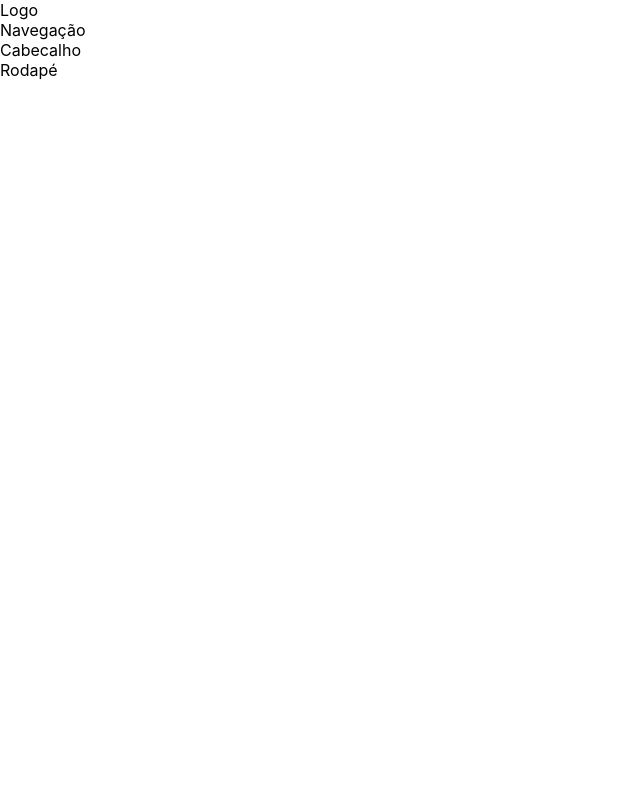
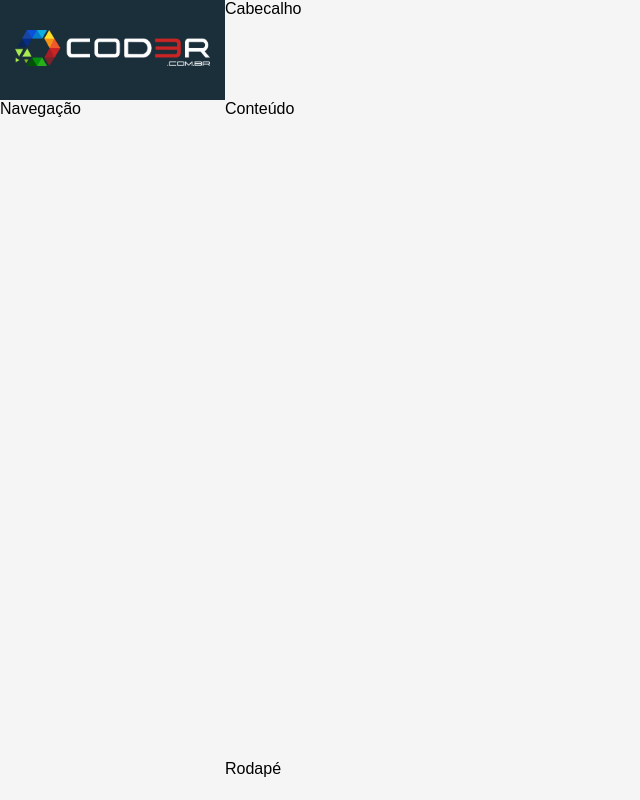
Before and after one commit to silvaagnaldo/webModerna, a React (Create React App) app in the folder Fundamentos/react/crud/frontend/: page / in a window 1280 px wide. Shown: the whole page, without its empty margins (0-640 px from the left). Built offline with nearby package versions, Linux system fonts and the light colour scheme.

Commit message:
update2 -cadastro

```diff
--- a/Fundamentos/react/crud/frontend/src/components/template/Logo.css
+++ b/Fundamentos/react/crud/frontend/src/components/template/Logo.css
@@ -0,0 +1,11 @@
+aside.logo {
+    background-color: var(--bg-dark);
+    display: flex;
+    justify-content: center;
+    align-items: center;
+}
+
+aside.logo img {
+    padding: 0px 15px;
+    width: 100%;
+}
--- a/Fundamentos/react/crud/frontend/src/components/template/Logo.jsx
+++ b/Fundamentos/react/crud/frontend/src/components/template/Logo.jsx
@@ -1,8 +1,11 @@
 import './Logo.css'
+import logo from '../../assets/imgs/logo.png'
 import React from 'react'
 
 // eslint-disable-next-line import/no-anonymous-default-export
 export default props =>
     <aside className='logo'>
-        Logo
+        <a href="/" className="Logo">
+            <img src={logo} alt="logo" />
+        </a>
     </aside>
--- a/Fundamentos/react/crud/frontend/src/components/template/Main.jsx
+++ b/Fundamentos/react/crud/frontend/src/components/template/Main.jsx
@@ -5,9 +5,8 @@
 // eslint-disable-next-line import/no-anonymous-default-export
 export default props =>
     <React.Fragment>
-        <Header>
+        <Header />
             <main className='content'>
                 Conteúdo
             </main>
-        </Header>
     </React.Fragment>
--- a/Fundamentos/react/crud/frontend/src/main/App.css
+++ b/Fundamentos/react/crud/frontend/src/main/App.css
@@ -0,0 +1,55 @@
+:root {
+    --bg-dark: #1A2F3A;
+
+    --logo-height: 100px;
+    --header-height: 100px;
+    --aside-width: 225px;
+    --footer-height: 40px;
+
+    --shandow:
+        0 2px 23px 0 rgba(0, 0, 0, 0.1),
+        0 2px 49px 0 rgba(0, 0, 0, 06);
+}
+
+* {
+    box-sizing: border-box;
+    font-family: 'Montserrat', sans-serif;
+}
+
+/* Layout em Grid */
+
+.app {
+    margin: 0px;
+    display: grid;
+    grid-template-columns: var(--aside-width) 1fr;
+    grid-template-rows:
+        var(--header-height)
+        1fr
+        var(--footer-height);
+    grid-template-areas:
+        "logo header"
+        "menu content"
+        "menu footer";
+        height: 100vh;
+        background-color: #f5f5f5;
+}
+
+aside.logo {
+    grid-area: logo;
+}
+
+header.header {
+    grid-area: header;
+}
+
+aside.menu-area {
+    grid-area: menu;
+}
+
+main.content {
+    grid-area: content;
+}
+
+footer.footer {
+    grid-area: footer;
+}
```
Also changed, not shown: Fundamentos/react/crud/frontend/src/assets/imgs/logo.png (added).
